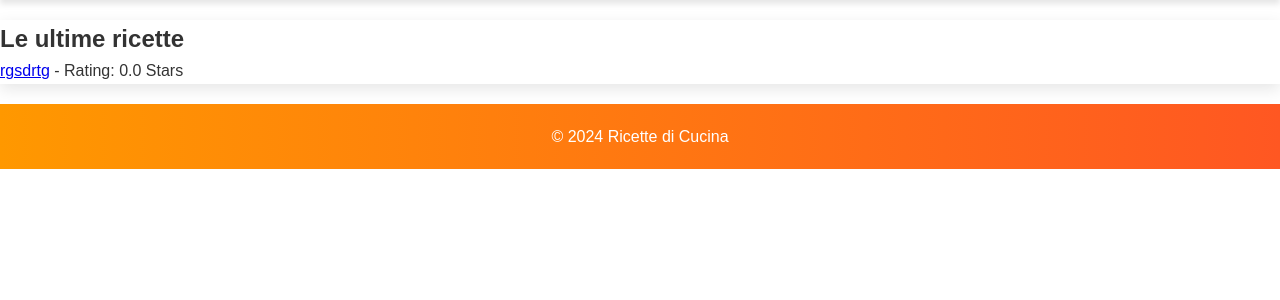
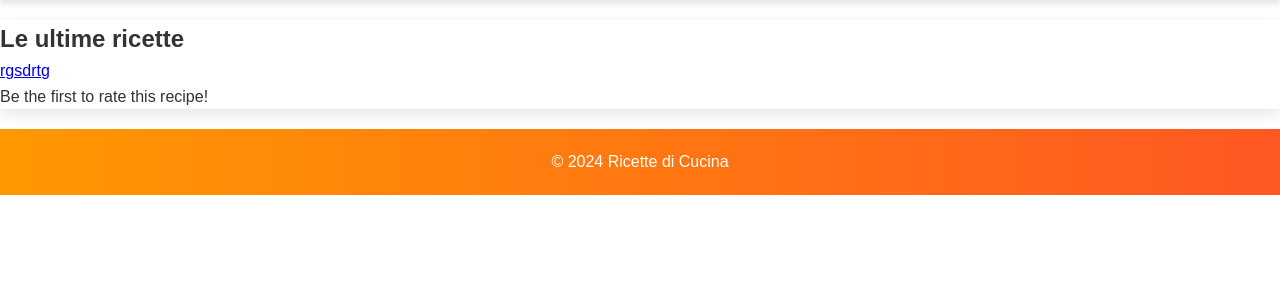
Before and after one commit to G4BRI3L3/ProjectGb, a Flask app: page / in a window 1280 px wide. Shown: the part 142-442 px from the top of the page. Run offline with Flask 3, Linux system fonts and the light colour scheme; data comes from the database, SQL or seed files in the repository; both versions use the stored data as it was after the commit.

Commit message:
inizio lavoro per mettere i voti

```diff
--- a/app.py
+++ b/app.py
@@ -125,12 +125,13 @@ def new_recipe():
     return render_template('recipe_form.html')
 
 @app.route('/recipe/<int:recipe_id>')
-@login_required
 def view_recipe(recipe_id):
     db = get_db()
     recipe = db.execute('SELECT * FROM recipe WHERE id = ?', (recipe_id,)).fetchone()
     comments = db.execute('SELECT comment.*, user.username FROM comment JOIN user ON comment.user_id = user.id WHERE recipe_id = ? ORDER BY created_at DESC', (recipe_id,)).fetchall()
-    return render_template('recipe_view.html', recipe=recipe, comments=comments)
+    ratings = db.execute('SELECT AVG(rating) as avg_rating FROM rating WHERE recipe_id = ?', (recipe_id,)).fetchone()
+
+    return render_template('recipe_view.html', recipe=recipe, comments=comments, recipe_ratings=ratings['avg_rating'])
 
 
 @app.route('/recipe/<int:recipe_id>/comment', methods=['POST'])
@@ -144,6 +145,25 @@ def submit_comment(recipe_id):
     db.commit()
     return redirect(url_for('view_recipe', recipe_id=recipe_id))
 
+@app.route('/recipe/<int:recipe_id>/rate', methods=['POST'])
+@login_required
+def rate_recipe(recipe_id):
+    rating = request.form.get('rating')
+    user_id = session['user_id']
+    db = get_db()
+
+    # Controlla se l'utente ha già votato
+    existing_rating = db.execute('SELECT * FROM rating WHERE user_id = ? AND recipe_id = ?', (user_id, recipe_id)).fetchone()
+
+    if existing_rating is None:
+        # Inserisci un nuovo voto
+        db.execute('INSERT INTO rating (recipe_id, user_id, rating) VALUES (?, ?, ?)', (recipe_id, user_id, rating))
+    else:
+        # Aggiorna il voto esistente
+        db.execute('UPDATE rating SET rating = ? WHERE user_id = ? AND recipe_id = ?', (rating, user_id, recipe_id))
+
+    db.commit()
+    return redirect(url_for('view_recipe', recipe_id=recipe_id))
 
 
 if __name__ == '__main__':
--- a/templates/home.html
+++ b/templates/home.html
@@ -6,7 +6,12 @@
         {% for recipe in recipes %}
         <li>
             <a href="{{ url_for('view_recipe', recipe_id=recipe.id) }}">{{ recipe.name }}</a>
-            - Rating: {{ recipe.star_rating }} Stars
+            <!-- Aggiungi questo dove vuoi mostrare la media dei voti -->
+            {% if recipe_ratings %}
+                <p>Average Rating: {{ recipe_ratings|round(2) }} Stars</p>
+            {% else %}
+                <p>Be the first to rate this recipe!</p>
+            {% endif %}
         </li>
         {% endfor %}
     </ul>
```
Also changed, not shown: handle_db.py (+6 -6 lines), templates/recipe_view.html (+13 -0 lines), site.db.
